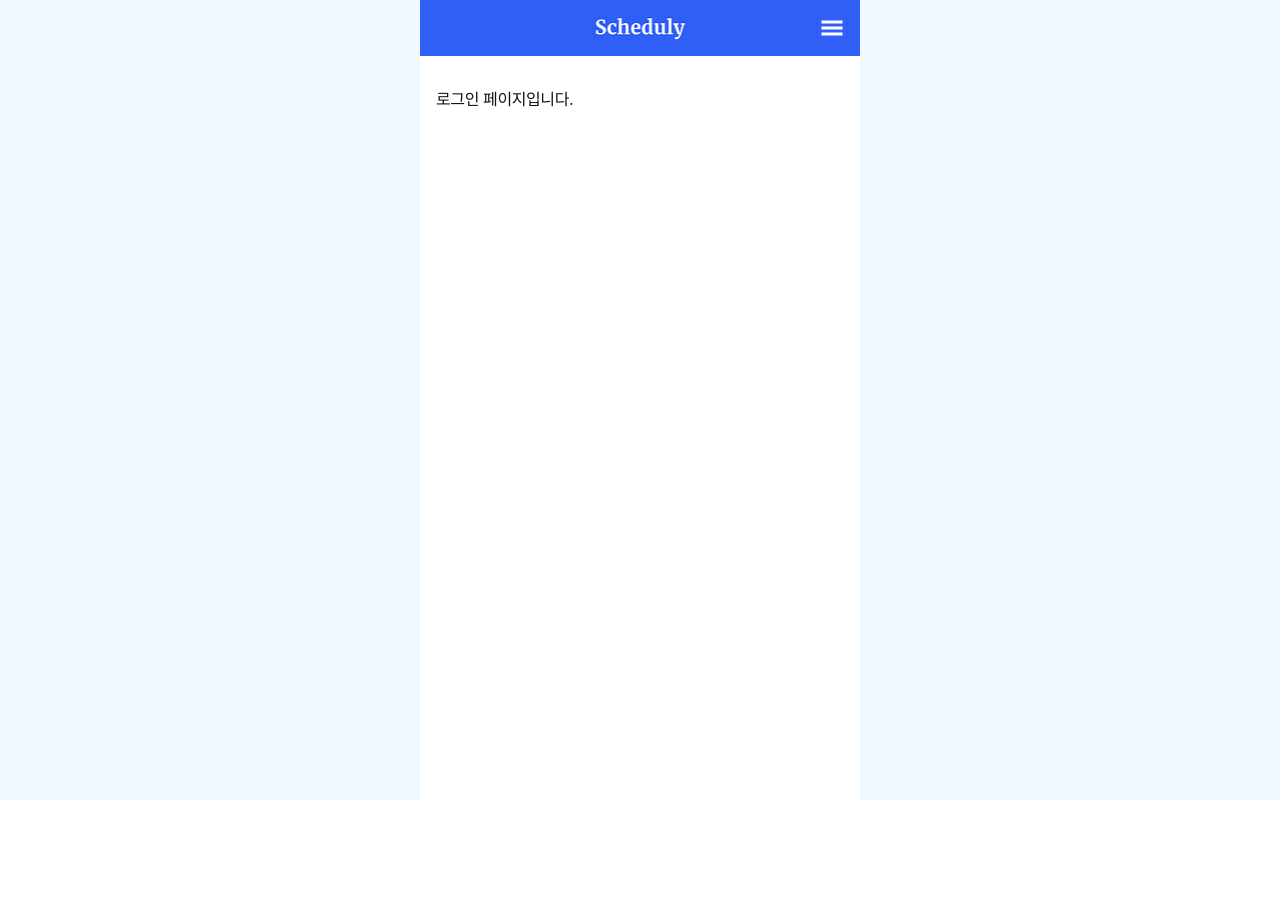
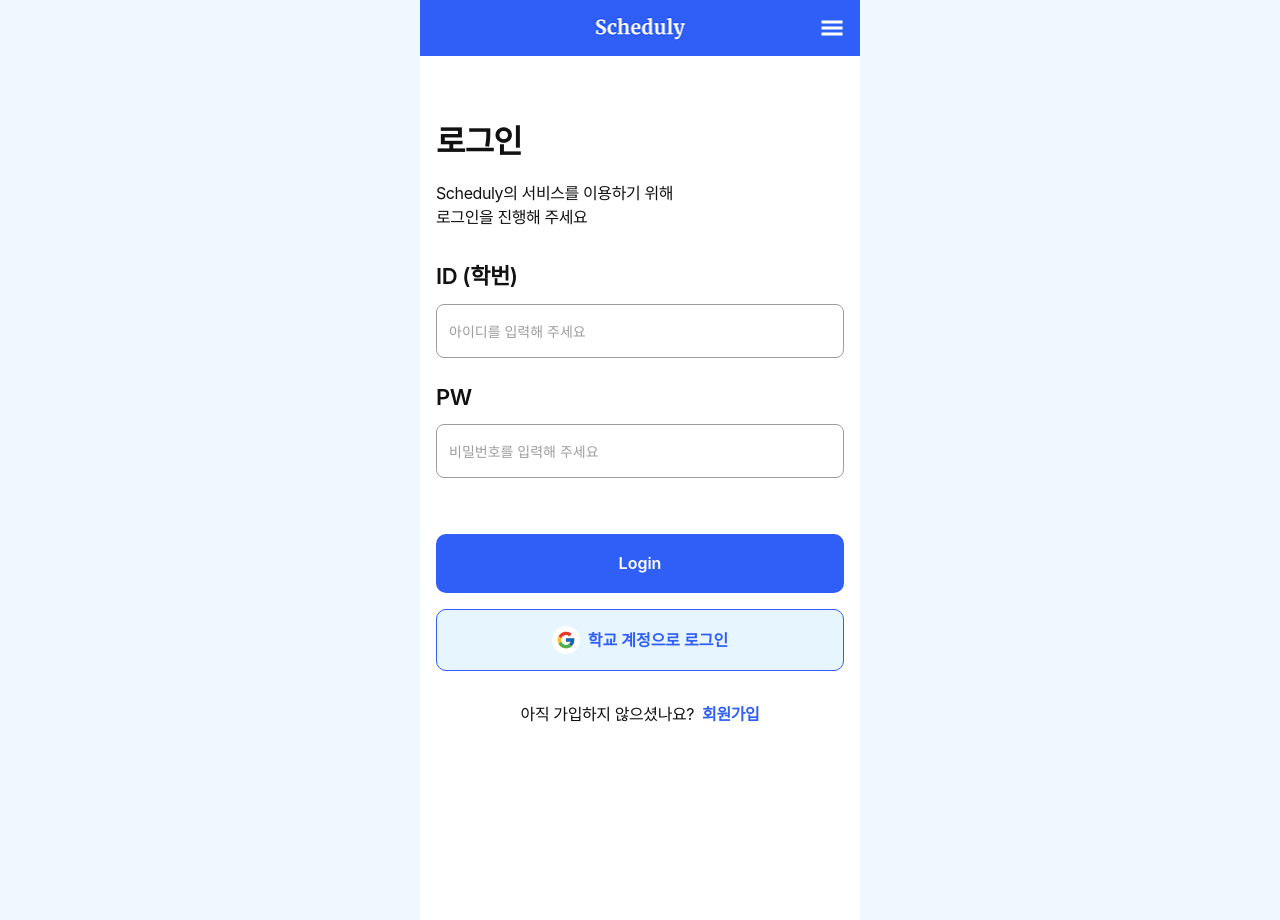
Before and after one commit to tlstkdgus/FE, a React (Create React App) app: page /login in a window 1280 px wide. Before the commit the page ends 800 px from the top, so only its background shows below. Built offline with nearby package versions, Linux system fonts and the light colour scheme; a web font is replaced by a local one.

Commit message:
feat: 로그인 UI 구현

```diff
--- a/src/pages/Login.jsx
+++ b/src/pages/Login.jsx
@@ -1,3 +1,209 @@
+import React from "react";
+import styled from "styled-components";
+import { useNavigate } from "react-router-dom";
+
+const Container = styled.div`
+  width: 100%;
+  max-width: 440px;
+  min-width: 320px;
+  margin: 0 auto;
+  background: var(--white);
+  display: flex;
+  flex-direction: column;
+  min-height: 100vh;
+  height: 100vh;
+  overflow: hidden;
+  position: relative;
+`;
+
+const Title = styled.h1`
+  margin-top: 32px;
+  margin-bottom: 16px;
+  font-size: var(--display-large);
+  font-weight: var(--font-weight-bold);
+`;
+
+const Description = styled.div`
+  color: var(--black);
+  font-size: var(--body-default);
+  margin-bottom: 32px;
+  line-height: 1.5;
+`;
+
+const FormWrapper = styled.div`
+  flex: 1;
+  overflow-y: auto;
+  padding-bottom: 16px;
+`;
+
+const Form = styled.form`
+  display: flex;
+  flex-direction: column;
+  gap: 24px;
+`;
+
+const Field = styled.div`
+  display: flex;
+  flex-direction: column;
+`;
+
+const Label = styled.label`
+  font-size: var(--title-h2);
+  font-weight: var(--font-weight-semibold);
+  margin-bottom: 12px;
+`;
+
+const Input = styled.input`
+  width: 100%;
+  padding: 16px 12px;
+  border: 1px solid var(--subtext);
+  border-radius: 8px;
+  background: var(--white);
+  font-size: var(--body-default);
+  transition: background 0.2s;
+  &::placeholder {
+    color: var(--subtext);
+    font-size: var(--body-small);
+    opacity: 1;
+  }
+  &:focus {
+    background: var(--section);
+    outline: none;
+  }
+`;
+
+const Button = styled.button`
+  width: 100%;
+  padding: 18px 0;
+  background: var(--brand);
+  color: var(--white);
+  font-size: var(--body-button-default);
+  font-weight: var(--font-weight-semibold);
+  border: none;
+  border-radius: 10px;
+  margin-top: 32px;
+  margin-bottom: 0;
+  cursor: pointer;
+`;
+
+const GoogleButton = styled.button`
+  width: 100%;
+  padding: 16px 0;
+  background: var(--subcolor);
+  color: var(--brand);
+  font-size: var(--body-button-default);
+  font-weight: var(--font-weight-semibold);
+  border: 1.5px solid var(--brand);
+  border-radius: 10px;
+  margin-top: 16px;
+  margin-bottom: 0;
+  cursor: pointer;
+  display: flex;
+  align-items: center;
+  justify-content: center;
+  gap: 8px;
+`;
+
+const BottomText = styled.div`
+  margin-top: 32px;
+  text-align: center;
+  font-size: var(--body-default);
+  color: var(--black);
+`;
+
+const SignUpLink = styled.span`
+  color: var(--brand);
+  font-weight: var(--font-weight-semibold);
+  margin-left: 8px;
+  cursor: pointer;
+`;
+
+const GoogleLogo = styled.div`
+  width: 28px;
+  height: 28px;
+  flex-shrink: 0;
+  display: flex;
+  align-items: center;
+  justify-content: center;
+  background-color: white;
+  border-radius: 50%;
+  padding: 4px;
+  svg {
+    width: 100%;
+    height: 100%;
+  }
+`;
+
 export default function Login() {
-  return <p>로그인 페이지입니다.</p>;
+  const navigate = useNavigate();
+  const handleSubmit = (e) => {
+    e.preventDefault();
+    // 로그인 처리 로직
+  };
+  return (
+    <Container>
+      <FormWrapper>
+        <Title>로그인</Title>
+        <Description>
+          Scheduly의 서비스를 이용하기 위해
+          <br />
+          로그인을 진행해 주세요
+        </Description>
+        <Form onSubmit={handleSubmit}>
+          <Field>
+            <Label htmlFor="id">ID (학번)</Label>
+            <Input
+              id="id"
+              placeholder="아이디를 입력해 주세요"
+              autoComplete="username"
+            />
+          </Field>
+          <Field>
+            <Label htmlFor="pw">PW</Label>
+            <Input
+              id="pw"
+              type="password"
+              placeholder="비밀번호를 입력해 주세요"
+              autoComplete="current-password"
+            />
+          </Field>
+          <Button type="submit">Login</Button>
+        </Form>
+        <GoogleButton type="button">
+          <GoogleLogo>
+            <svg
+              xmlns="http://www.w3.org/2000/svg"
+              x="0px"
+              y="0px"
+              width="22"
+              height="22"
+              viewBox="0 0 48 48"
+            >
+              <path
+                fill="#fbc02d"
+                d="M43.611,20.083H42V20H24v8h11.303c-1.649,4.657-6.08,8-11.303,8c-6.627,0-12-5.373-12-12	s5.373-12,12-12c3.059,0,5.842,1.154,7.961,3.039l5.657-5.657C34.046,6.053,29.268,4,24,4C12.955,4,4,12.955,4,24s8.955,20,20,20	s20-8.955,20-20C44,22.659,43.862,21.35,43.611,20.083z"
+              ></path>
+              <path
+                fill="#e53935"
+                d="M6.306,14.691l6.571,4.819C14.655,15.108,18.961,12,24,12c3.059,0,5.842,1.154,7.961,3.039	l5.657-5.657C34.046,6.053,29.268,4,24,4C16.318,4,9.656,8.337,6.306,14.691z"
+              ></path>
+              <path
+                fill="#4caf50"
+                d="M24,44c5.166,0,9.86-1.977,13.409-5.192l-6.19-5.238C29.211,35.091,26.715,36,24,36	c-5.202,0-9.619-3.317-11.283-7.946l-6.522,5.025C9.505,39.556,16.227,44,24,44z"
+              ></path>
+              <path
+                fill="#1565c0"
+                d="M43.611,20.083L43.595,20L42,20H24v8h11.303c-0.792,2.237-2.231,4.166-4.087,5.571	c0.001-0.001,0.002-0.001,0.003-0.002l6.19,5.238C36.971,39.205,44,34,44,24C44,22.659,43.862,21.35,43.611,20.083z"
+              ></path>
+            </svg>
+          </GoogleLogo>
+          학교 계정으로 로그인
+        </GoogleButton>
+        <BottomText>
+          아직 가입하지 않으셨나요?
+          <SignUpLink onClick={() => navigate("/signup")}>회원가입</SignUpLink>
+        </BottomText>
+      </FormWrapper>
+    </Container>
+  );
 }
```
